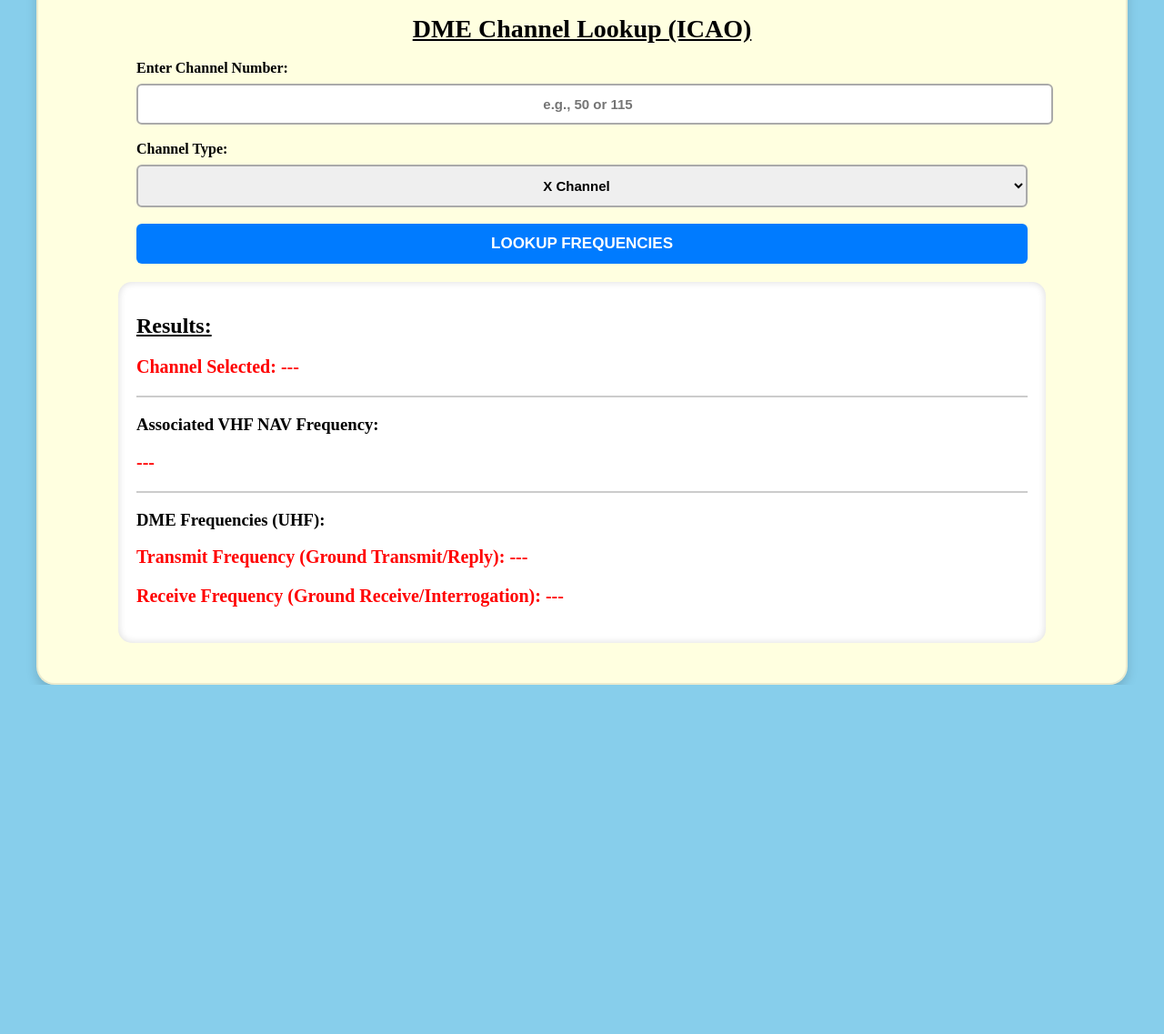
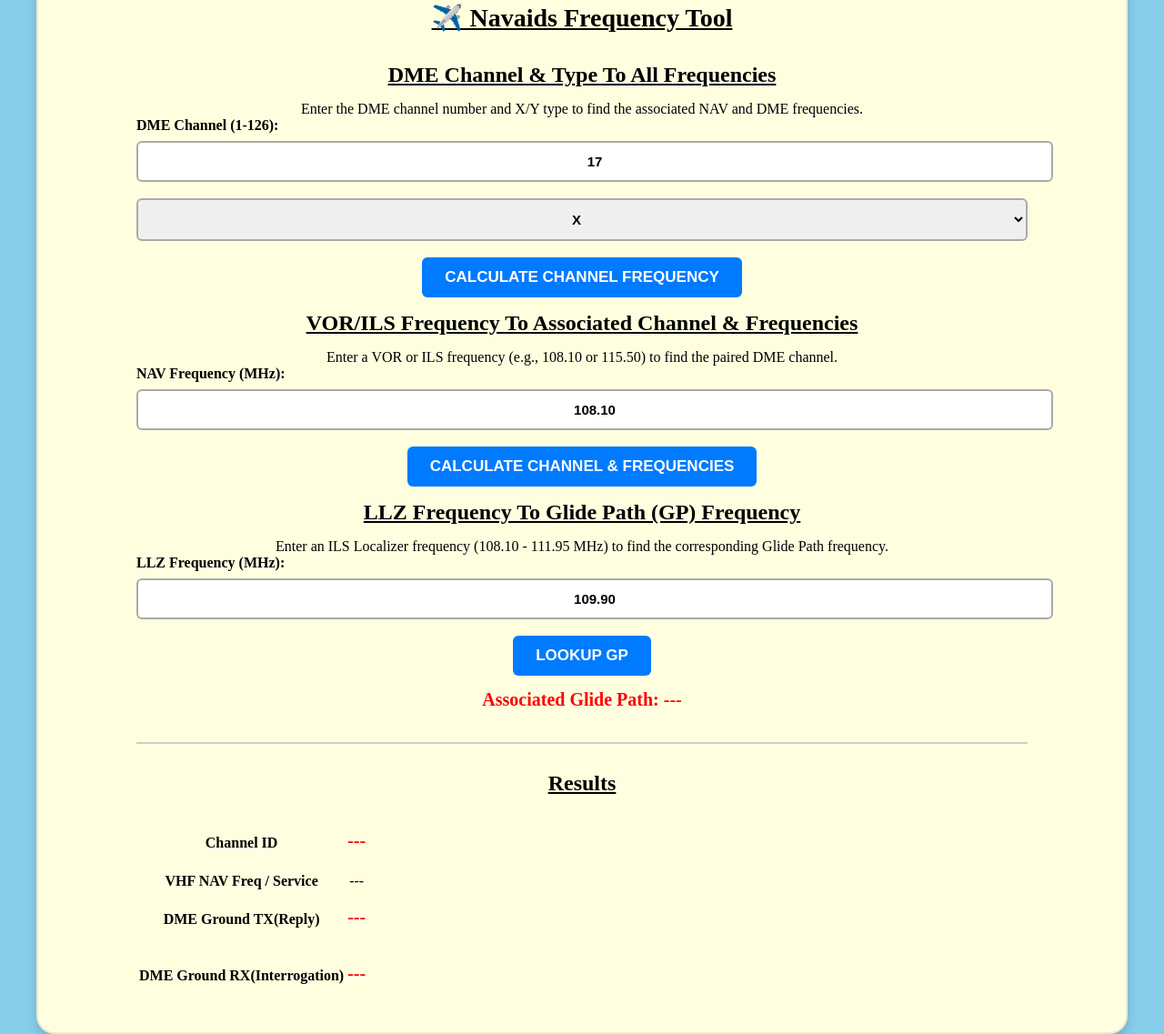
Before and after one commit to Ayu-tech96/basic, a plain HTML site: page index.html in a window 1280 px wide. Shown: the part 884-2021 px from the top of the page at 91% size. Before the commit the page ends 1637 px from the top, so only its background shows below. Drawn offline with Linux system fonts and the light colour scheme.

Commit message:
index.html

```diff
--- a/index.html
+++ b/index.html
@@ -44,43 +44,64 @@
   </div>
 
   <div class="container">
-    <h1>DME Channel Lookup (ICAO)</h1>
+        <h1>✈️ Navaids Frequency Tool</h1>
 
-    <div class="input-group">
-      <label for="dmeChannel">Enter Channel Number:</label>
-      <input type="number" id="dmeChannel" min="1" max="126" placeholder="e.g., 50 or 115">
-    </div>
+    <section>
+        <h2>DME Channel & Type To All Frequencies</h2>
+        <p1>Enter the DME channel number and X/Y type to find the associated NAV and DME frequencies.</p1>
+        <label for="dmeChannel">DME Channel (1-126):</label>
+        <input type="text" id="dmeChannel" value="17" size="5">
+        <select id="channelTypeSelect">
+            <option value="X">X</option>
+            <option value="Y">Y</option>
+        </select>
+        <button id="lookupDMEChannel">Calculate Channel Frequency</button>
+    </section>
 
-    <div class="input-group">
-      <label for="channelTypeSelect">Channel Type:</label>
-      <select id="channelTypeSelect">
-        <option value="X">X Channel</option>
-        <option value="Y">Y Channel</option>
-      </select>
-    </div>
+    <section>
+        <h2>VOR/ILS Frequency To Associated Channel & Frequencies</h2>
+        <p1>Enter a VOR or ILS frequency (e.g., 108.10 or 115.50) to find the paired DME channel.</p1>
+        <label for="navFreqInput">NAV Frequency (MHz):</label>
+        <input type="text" id="navFreqInput" value="108.10" size="8">
+        <button id="lookupNAVFreq">Calculate Channel & Frequencies</button>
+    </section>
 
-    <button onclick="lookupFrequencies()">Lookup Frequencies</button>
+    <section>
+        <h2>LLZ Frequency To Glide Path (GP) Frequency</h2>
+        <p1>Enter an ILS Localizer frequency (108.10 - 111.95 MHz) to find the corresponding Glide Path frequency.</p1>
+        <label for="llzFreqInput">LLZ Frequency (MHz):</label>
+        <input type="text" id="llzFreqInput" value="109.90" size="8">
+        <button id="lookupLLZFreq">Lookup GP</button>
+        <p>Associated Glide Path: <strong id="gpFreqDisplay">---</strong></p>
+    </section>
 
-    <div id="results" class="results-box">
-      <h2>Results:</h2>
-      <p id="errorMsg" class="error"></p>
+    <hr>
 
-      <p><strong>Channel Selected:</strong> <span id="channelIdentifier">---</span></p>
+    <section>
+        <h2>Results</h2>
+        <p class="error" id="errorMsg"></p>
+        <table>
+            <tr>
+                <th>Channel ID</th>
+                <td><p id="channelIdentifier">---</p></td>
+            </tr>
+            <tr>
+                <th>VHF NAV Freq / Service</th>
+                <td id="navFreq">---</td>
+            </tr>
 
-      <hr>
+            <tr>
+                <th>DME Ground TX(Reply)</th>
+                <td><p id="dmeFreqRxA">---</p></td>
+            </tr>
+           <tr>
+                <th>DME Ground RX(Interrogation)</th>
+                <td><p id="dmeFreqTxA">---</p></td>
+            </tr>
 
-      <h3>Associated VHF NAV Frequency:</h3>
-      <div id="navFreq">
-        <p>---</p>
-      </div>
 
-      <hr>
-
-      <h3>DME Frequencies (UHF):</h3>
-      <p><strong>Transmit Frequency (Ground Transmit/Reply):</strong> <span id="dmeFreqRxA">---</span></p>
-      <p><strong>Receive Frequency (Ground Receive/Interrogation):</strong> <span id="dmeFreqTxA">---</span></p>
-
-    </div>
+        </table>
+    </section>
   </div>
 
   <script src="script.js"></script>
```
